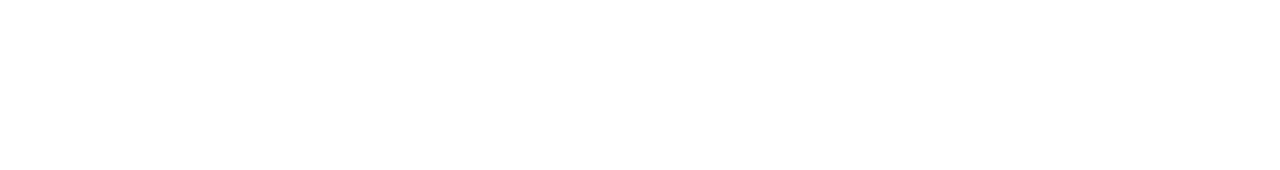
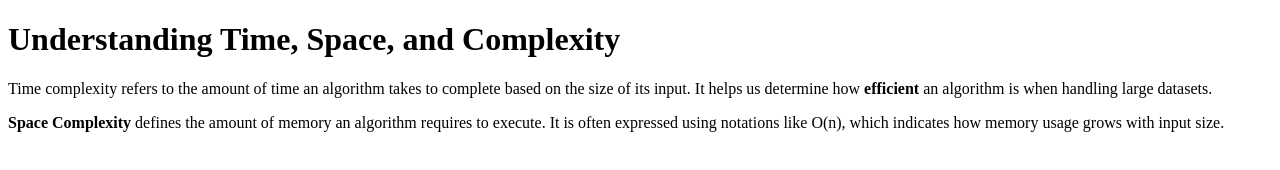
Before and after one commit to acciojob/time-and-space-complexity-AARYA0507, a website: page main.html in a window 1280 px wide. Drawn offline with Linux system fonts and the light colour scheme.

Commit message:
created a submission

```diff
--- a/main.html
+++ b/main.html
@@ -8,9 +8,20 @@
 
 <body>
 	<!-- the entire body must be written by student -->
-    <script type="text/javascript" src="./script.js">
-</script>
 
+	<h1>Understanding Time, Space, and Complexity</h1>
+
+	<p>
+		Time complexity refers to the amount of time an algorithm takes to complete based on the size of its input.
+		It helps us determine how <b>efficient</b> an algorithm is when handling large datasets.
+	</p>
+
+	<p>
+		<b>Space Complexity</b> defines the amount of memory an algorithm requires to execute.
+		It is often expressed using notations like O(n), which indicates how memory usage grows with input size.
+	</p>
+
+	<script type="text/javascript" src="./script.js"></script>
 </body>
 
 </html>
```
